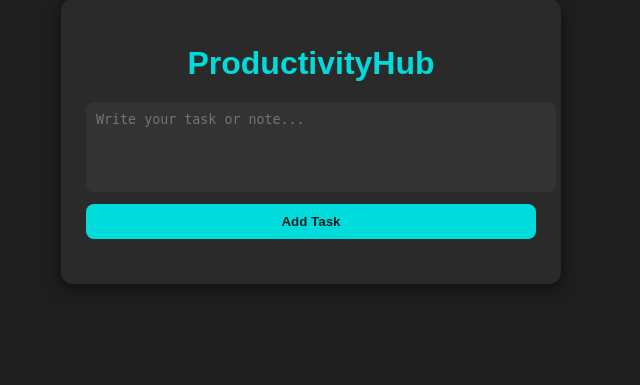
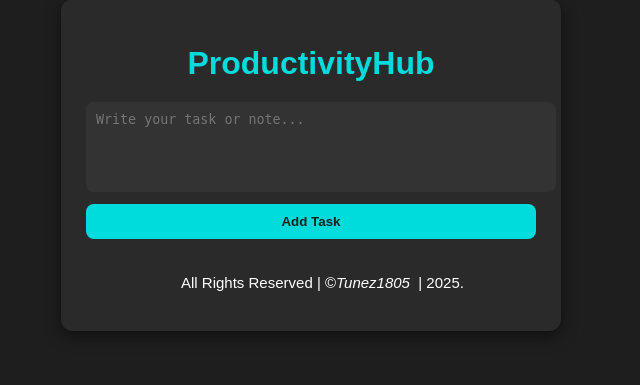
Before and after one commit to Tunez1805/ProductivityHub, a Flask app: page / in a window 1280 px wide. Shown: the part 59-444 px from the top of the page, without its empty margins (329-969 px from the left). Run offline with Flask 3, Linux system fonts and the light colour scheme; data that the repository does not hold is empty.

Commit message:
latest commit - ProductivityHub

```diff
--- a/static/style.css
+++ b/static/style.css
@@ -14,7 +14,7 @@ body {
   background: #2a2a2a;
   padding: 25px;
   border-radius: 12px;
-    box-shadow: 0 5px 15px rgba(0,0,0,0.5);
+  box-shadow: 0 5px 15px rgba(0, 0, 0, 0.5);
 }
 
 /* Title */
@@ -122,3 +122,19 @@ h1 {
   opacity: 0.6;
   text-decoration: line-through;
 }
+
+#footer {
+  color: white;
+  display: flex;
+  text-align: center;
+  font-size: 15px;
+  font-family: Arial, sans serif;
+  margin-left: 80px;
+  padding: 15px;
+}
+
+#footer a {
+  text-decoration: none;
+  color: white;
+  font-style: italic;
+}
--- a/templates/index.html
+++ b/templates/index.html
@@ -34,8 +34,10 @@
             </div>
             {% endfor %}
         </div>
+        <footer id="footer">All Rights Reserved | &copy; <a href="#">Tunez1805 &nbsp;</a> | 2025.</footer>
     </div>
 
 <script src="/static/script.js"></script>
+
 </body>
 </html>
```
Lines whose indentation alone changed are shown as unchanged.
